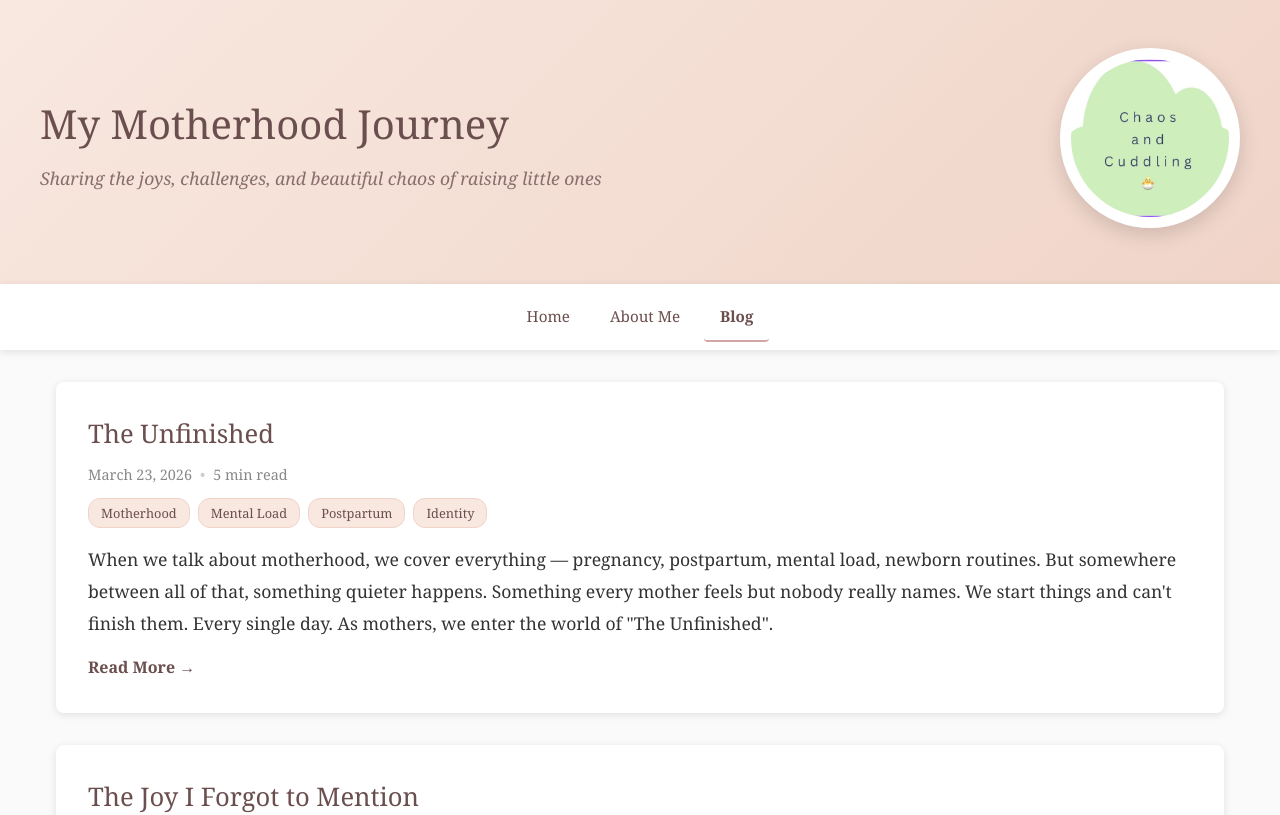
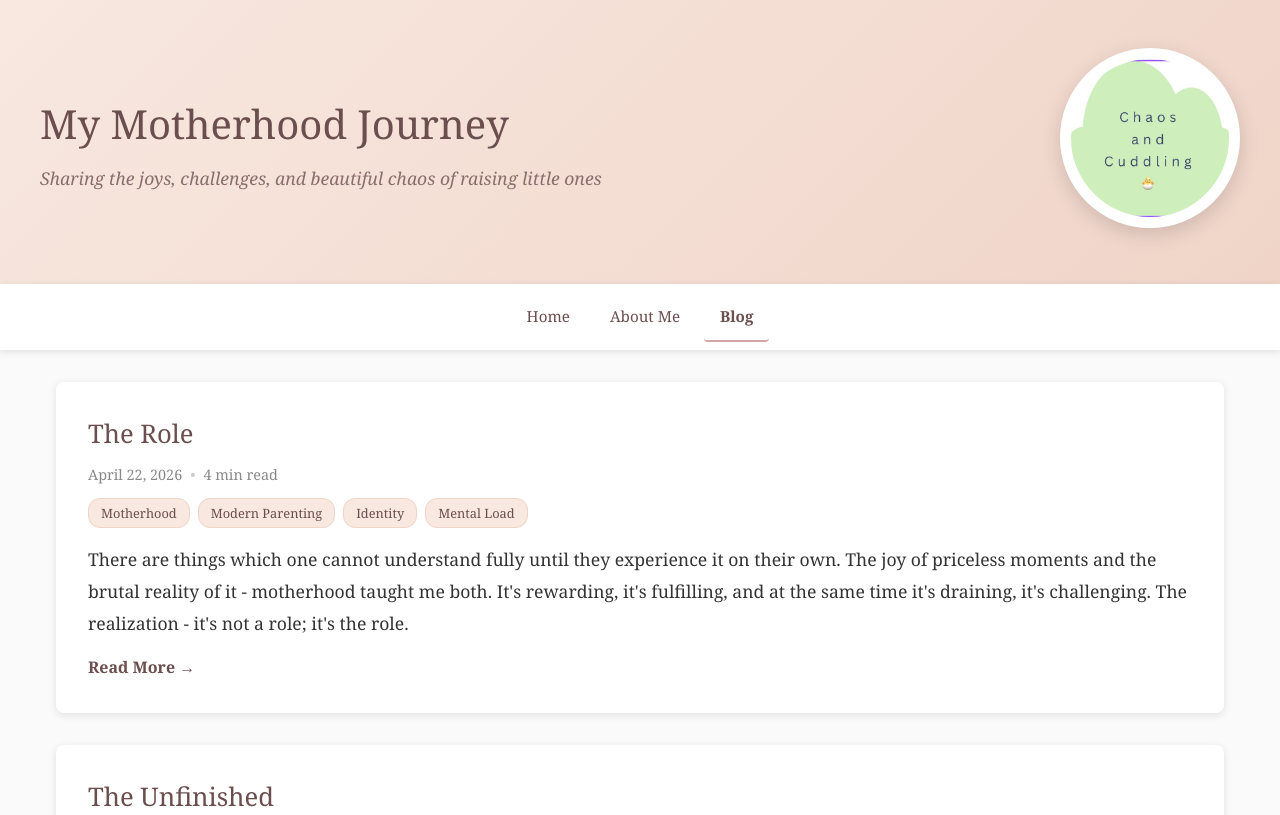
Before and after one commit to skhare2929/motherhood-blog, a React (Create React App) app: page /blog in a window 1280 px wide. Shown: the top 815 px of the page. Built offline with nearby package versions, Linux system fonts and the light colour scheme; no server answers.

Commit message:
new blog post

```diff
--- a/src/blogs/blogData.js
+++ b/src/blogs/blogData.js
@@ -14,6 +14,15 @@
 */
 
 export const blogPosts = [
+  {
+    id: 'the-role',
+    title: 'The Role',
+    date: 'April 22, 2026',
+    readTime: '4 min read',
+    tags: ['Motherhood', 'Modern Parenting', 'Identity', 'Mental Load'],
+    excerpt: `There are things which one cannot understand fully until they experience it on their own. The joy of priceless moments and the brutal reality of it - motherhood taught me both. It's rewarding, it's fulfilling, and at the same time it's draining, it's challenging. The realization - it's not a role; it's the role.`,
+    fullContent: null
+  },
   {
     id: 'the-unfinished',
     title: 'The Unfinished',
--- /dev/null
+++ b/src/blogs/the-role.md
@@ -0,0 +1,13 @@
+There are things which one cannot understand fully until they experience it on their own. The joy of priceless moments and the brutal reality of it - motherhood taught me both. It's rewarding, it's fulfilling, and at the same time it's draining, it's challenging. The acceptance of it is the first step - when we fully understand it, we give it the value it truly deserves.
+
+For the longest time, this role was so under-appreciated that the people doing it were made to believe that it's normal, that this is what it's supposed to be. But being a mother in today's time gave me a very clear reality of it. The realization - it's not a role; it's the role.
+
+It's not something we can mess up and recover from. It's the foundation of a life that we have created. The role is huge - with higher expectations and responsibilities, and no chance of error. It's the vital role in shaping the future generation. That's the big picture and the hard reality. And hence, the pressure.
+
+Whether we do it with a village or do it alone, we feel the load of it. The constant clock of a mother's brain never really stops.
+
+Modern day parenting is very different from earlier parenting. Though a few concepts remain the same, the wider perspective has shifted. The main reason - we are parenting in a completely different world, and the approach needs to change. With all of this, modern day moms find themselves at the center of it all. They are working hard at building something for themselves - a path, an identity - and they are equally invested in their child's life, refusing to miss a beat of their childhood. From the outside, it looks very inspirational - we are creating an image our child can look up to - but at the same time, it's draining them to the core.
+
+Family, work, lifestyle, fitness - all while parenting. It sounds hard, and it is. It's overwhelming, it's drowning. There are moments when I found myself wondering - is all this in my mind? How am I supposed to do it all and feel like it's normal? Many times, the mind fights its own battle between I can't do this and I need to do this. For us, for them. We owe it to them - we are the ones who brought them into this world and we are responsible for all of it. That's the part we hold on to, and everything works around it. As a mother, I find it hard - not because I'm an overthinker, but because I accept the truth of it. And I am proud of this version of myself.
+
+The other side of this role - the part that keeps me going - is the joy in every little thing. The cuddles, the giggles, every first. Those tiny hands that melt my heart when they reach for my face. Those sparkly eyes that see their whole world in me. It's a beautiful feeling, beyond words. It's a privilege to play a part in raising someone who is meant for greater things, who will lead a life on their own terms and live it to the fullest while doing so.
```
Also changed, not shown: 1 other file (tests, documents, lock files or other folders).
